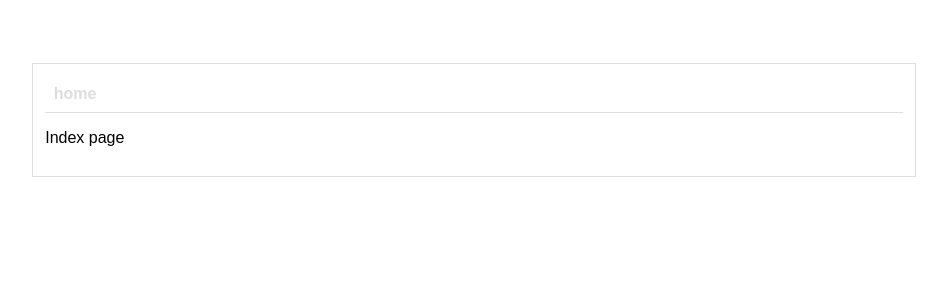
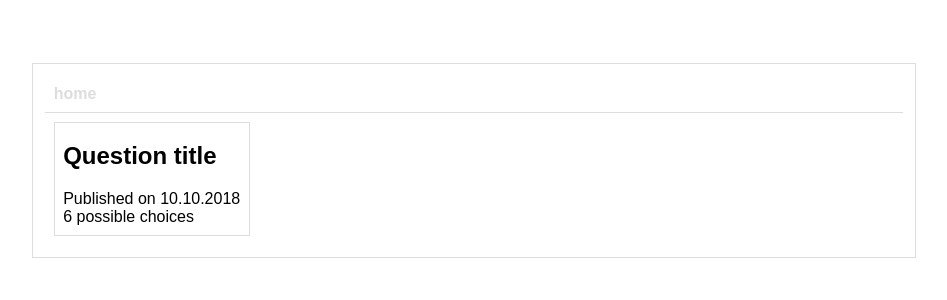
Before and after one commit to mathieu-anderson/questions, a Next.js app: page / in a window 1280 px wide. Shown: the top 300 px of the page, without its empty margins (166-1113 px from the left). Built offline with nearby package versions, Linux system fonts and the light colour scheme.

Commit message:
Add QuestionCard component

```diff
--- /dev/null
+++ b/components/QuestionCard.js
@@ -0,0 +1,27 @@
+import Link from 'next/link';
+
+const questionCardStyle = {
+  padding: '0 1% 1% 1%',
+  border: '1px solid #DDD',
+  cursor: 'pointer'
+};
+
+const QuestionCard = (props) => {
+  return (
+    <Link href='/question'>
+      <div style={questionCardStyle}>
+        <h2>
+          Question title
+        </h2>
+        <div>
+          Published on 10.10.2018
+        </div>
+        <div>
+          6 possible choices
+        </div>
+      </div>
+    </Link>
+  );
+};
+
+export default QuestionCard;
--- a/pages/index.js
+++ b/pages/index.js
@@ -1,8 +1,16 @@
 import Layout from '../components/Layout';
+import QuestionCard from '../components/QuestionCard';
 
-const Index = () => (
+const listContainerStyles = {
+  display: 'flex',
+  padding: '1%'
+};
+
+const Index = (props) => (
   <Layout>
-    <p>Index page</p>
+    <div style={listContainerStyles}>
+      <QuestionCard />
+    </div>
   </Layout>
 );
 
```
